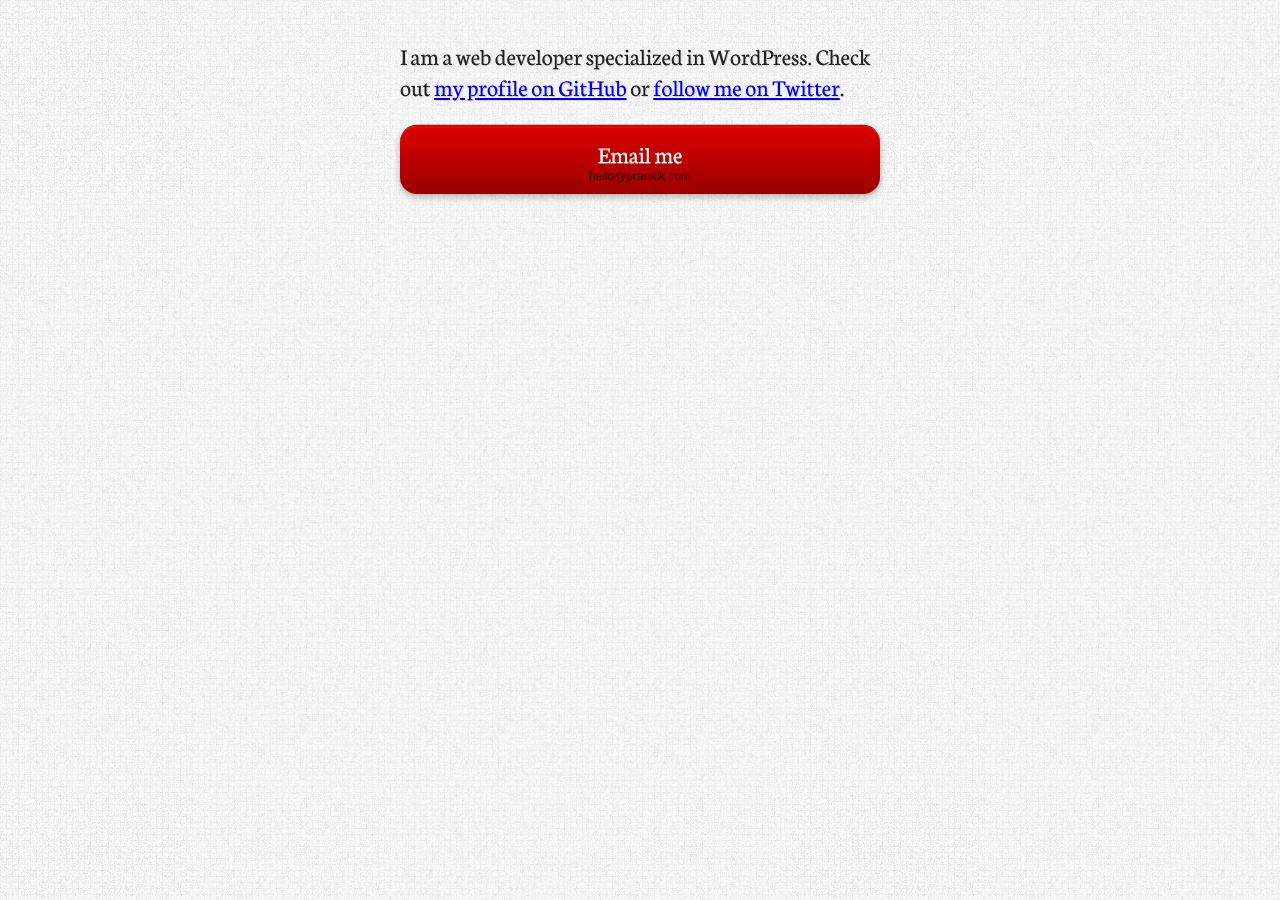
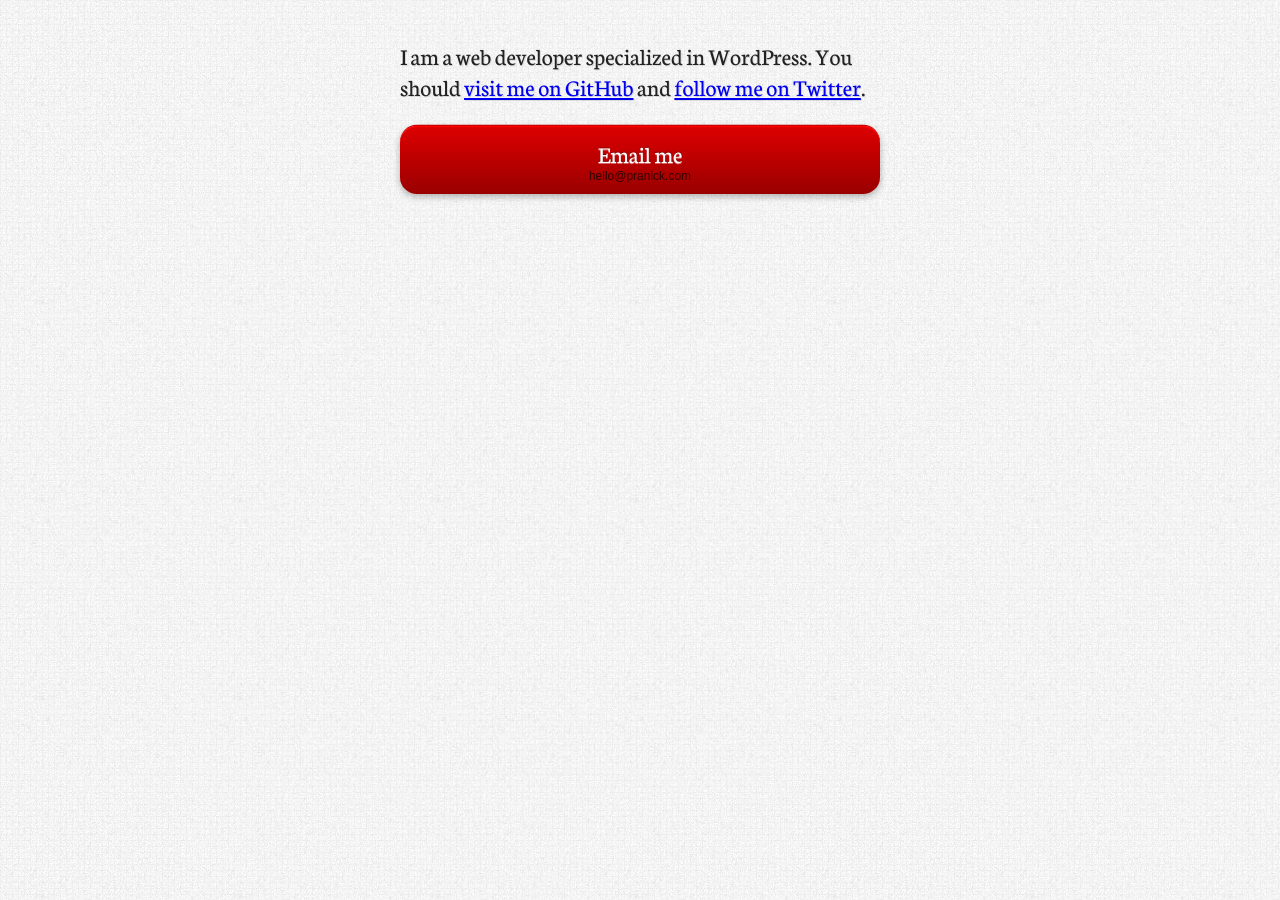
Before and after one commit to Pranick/pranick.github.com, a Jekyll site: the page built from index.html, in a window 1280 px wide. Built offline with Jekyll 4.4.1, drawn with Linux system fonts in a browser that asks for light colours.

Commit message:
Minor copy improvements.

```diff
--- a/index.html
+++ b/index.html
@@ -3,7 +3,7 @@ layout: default
 title: Pranick is a web developer specialized in WordPress
 ---
 
-<p>I am a web developer specialized in WordPress. Check out <a id=g href=//github.com/Pranick rel=me>my profile on GitHub</a> or <a id=t href=//twitter.com/Pranick rel=me>follow me on Twitter</a>.</p>
+<p>I am a web developer specialized in WordPress. You should <a id=g href=//github.com/Pranick rel=me>visit me on GitHub</a> and <a id=t href=//twitter.com/Pranick rel=me>follow me on Twitter</a>.</p>
 <p id=m>Email me at hello at pranick dot com.</p>
 <script>
 	(function(){
```
